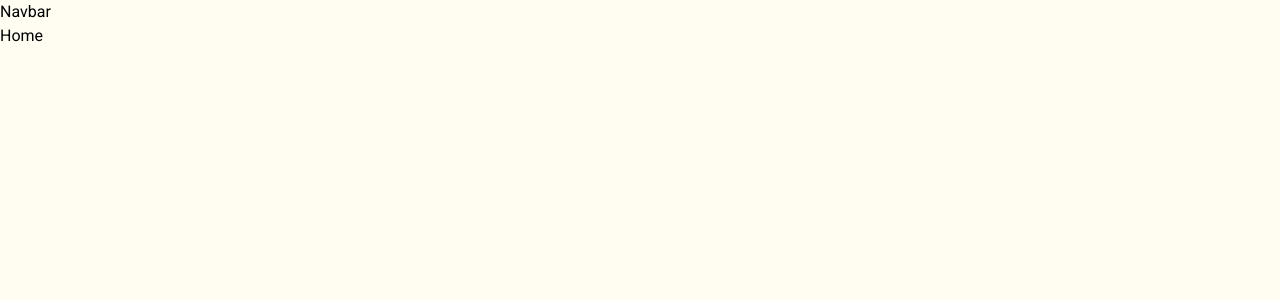
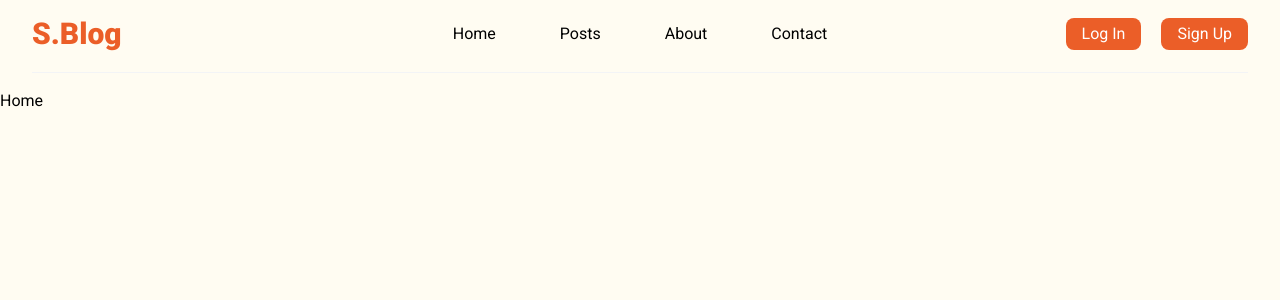
Before and after one commit to baized1245/TravelBlog-with-next.js, a Next.js app: page / in a window 1280 px wide. Shown: the top 300 px of the page. Built offline with nearby package versions, Linux system fonts and the light colour scheme.

Commit message:
Responsive Navbar

```diff
--- a/components/shared/Navbar.tsx
+++ b/components/shared/Navbar.tsx
@@ -1,7 +1,36 @@
-import React from "react";
+"use client";
+
+import Link from "next/link";
+import Button from "../ui/Button";
+import Route from "../ui/Route";
+import { navLinks } from "@/constants";
+import { useEffect, useState } from "react";
+import clsx from "clsx";
 
 const Navbar = () => {
-  return <div>Navbar</div>;
+  return (
+    <nav className="py-4 w-full">
+      <div className="w-[95%] mx-auto max-w-[1450px] flex items-center justify-between pb-5 border-b border-gray-100">
+        <div className="flex-1">
+          <Link href={"/"}>
+            <h1 className="text-3xl font-extrabold text-primary">S.Blog</h1>
+          </Link>
+        </div>
+        <ul className="flex items-center justify-center gap-16 flex-2 max-md:hidden">
+          {navLinks.map((link, index) => (
+            <li key={index}>
+              <Route route={link.route} label={link.label} />
+            </li>
+          ))}
+        </ul>
+
+        <div className="flex gap-5 flex-1 justify-end max-md:hidden">
+          <Button text="Log In" onClick={() => null} aria="Log in button" />
+          <Button text="Sign Up" onClick={() => null} aria="Sign Up button" />
+        </div>
+      </div>
+    </nav>
+  );
 };
 
 export default Navbar;
```
